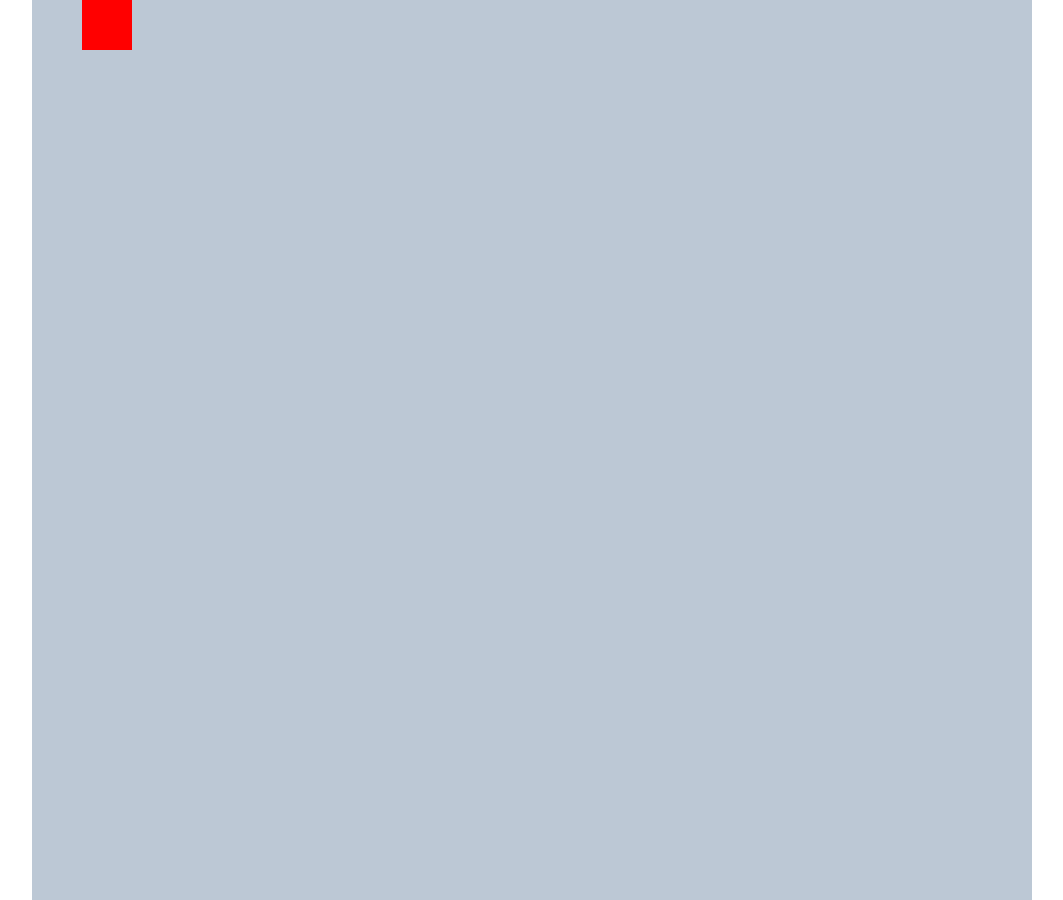
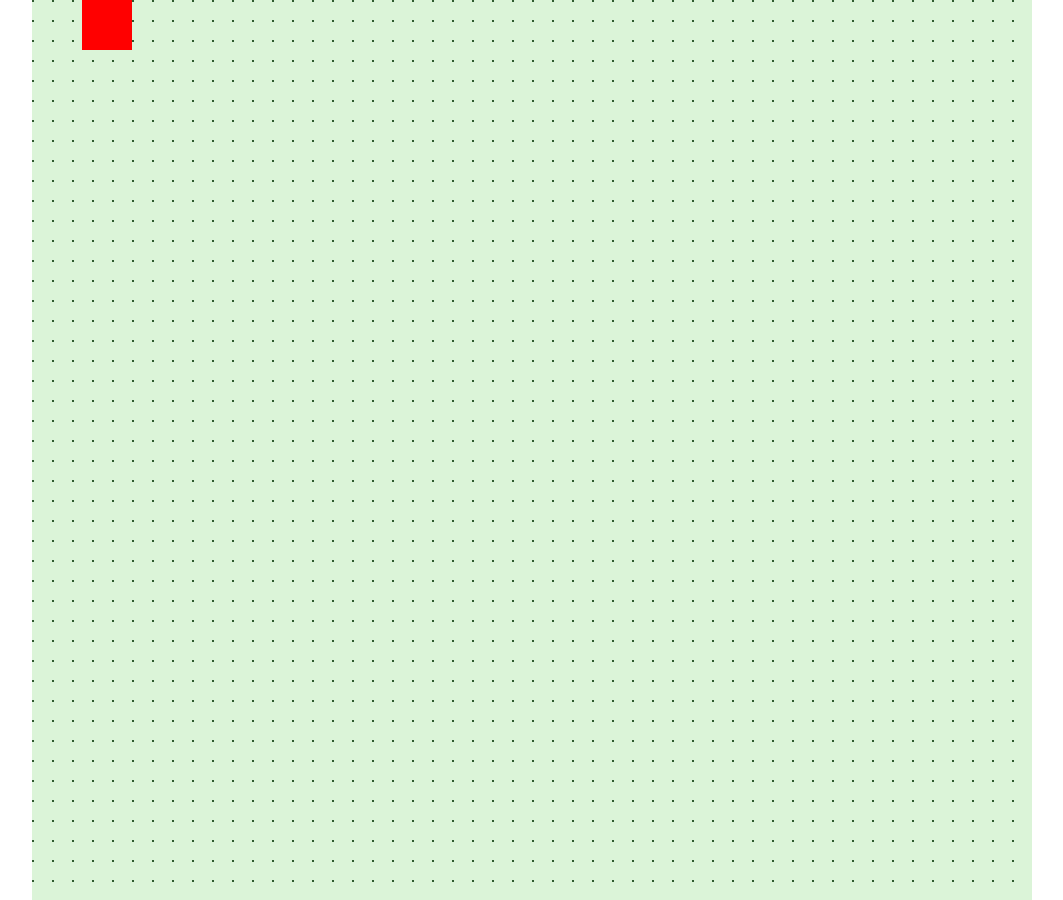
Before and after one commit to jsimpson15011/planting-pad-fe, a Next.js app: page /plantingPad in a window 1280 px wide. Shown: the whole page, without its empty margins (108-1171 px from the left). Built offline with nearby package versions, Linux system fonts and the light colour scheme.

Commit message:
Render grid pattern

```diff
--- a/app/plantingPad/components/Canvas.tsx
+++ b/app/plantingPad/components/Canvas.tsx
@@ -27,13 +27,26 @@ const Canvas = () => {
         ctx.setTransform(1, 0, 0, 1, 0, 0);
         ctx.clearRect(0, 0, canvas.width, canvas.height);
         ctx.setTransform(viewportScale, 0, 0, viewportScale, viewportX, viewportY);
-        ctx.fillStyle = "#bcc8d5";
-        ctx.fillRect(-viewportX, -viewportY, canvas.width+Math.abs(viewportX), canvas.height+Math.abs(viewportY));
-
-        drawRect(10, 0, 50, 50, "blue")
-        drawRect(50, 100, 50, 50, "red")
+        ctx.fillStyle = "#dbf4d8";
+        ctx.fillRect(-viewportX, -viewportY, canvas.width + Math.abs(viewportX), canvas.height + Math.abs(viewportY));
 
 
+        ctx.fillStyle = "#2f5c2f";
+        const gridSpacing = 20;
+
+        for (let i = -viewportX; i < canvas.width - viewportX; i++) {
+            if (i % gridSpacing === 0) {
+                for (let j = -viewportY; j < canvas.height - viewportY; j++) {
+                    if (j % gridSpacing === 0) {
+                        ctx.fillRect(i, j, 2, 2);
+                    }
+                }
+
+            }
+        }
+
+        drawRect(0, 0, 50, 50, "blue")
+        drawRect(50, 100, 50, 50, "red")
     }, [canvas, ctx, drawRect, viewportScale, viewportX, viewportY]);
 
 
```
